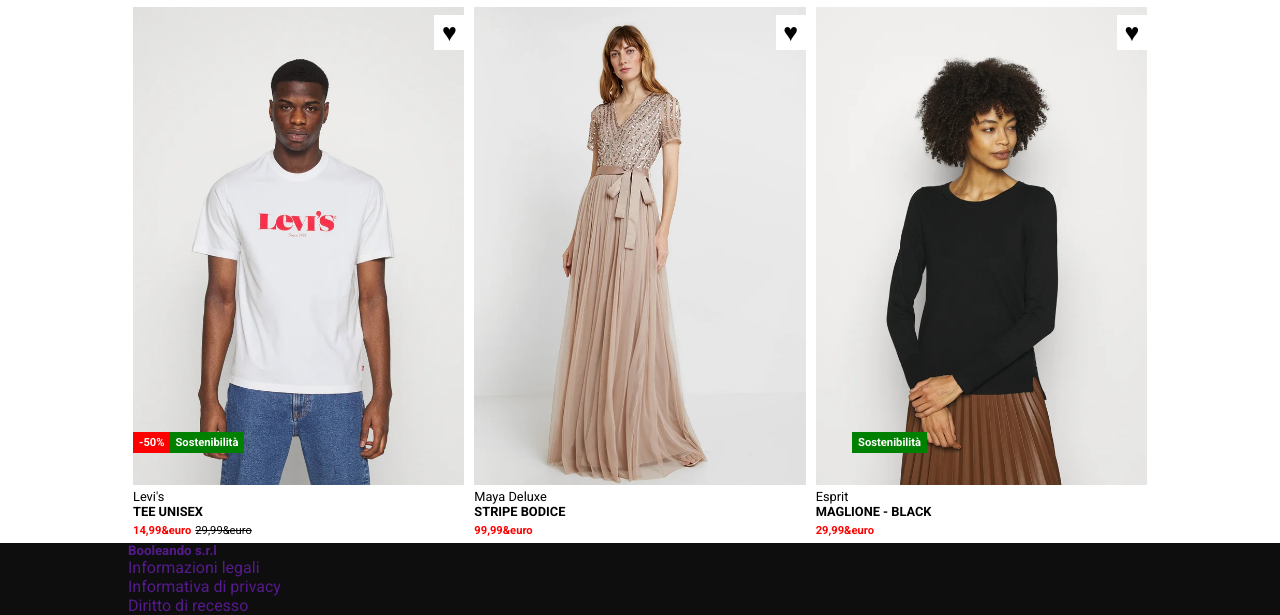
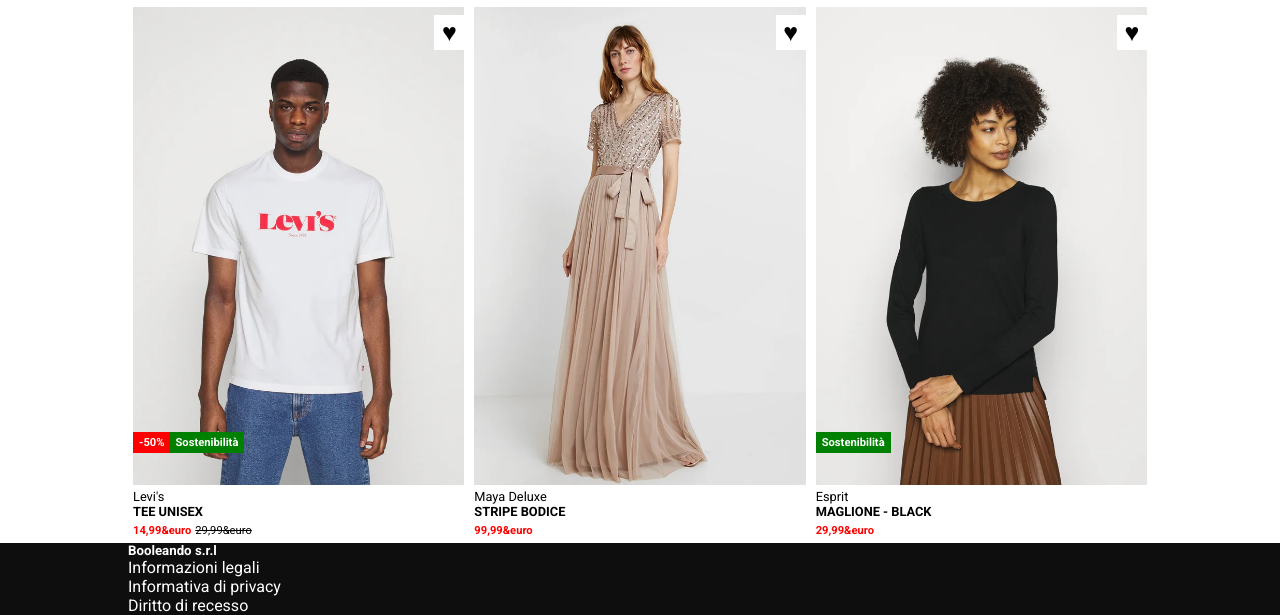
Before and after one commit to silviapetrino/html-css-boolando, a plain HTML site: page index.html in a window 1280 px wide. Shown: the part 640-1255 px from the top of the page. Drawn offline with Linux system fonts and the light colour scheme.

Commit message:
[fix] position of value in last child card

```diff
--- a/css/style.css
+++ b/css/style.css
@@ -40,6 +40,7 @@ ul {
 
 a {
   text-decoration: none;
+  color: white;
 }
 
 #topbar {
@@ -156,6 +157,9 @@ text-decoration: line-through;
   left: 11%;
 }
 
+.card:last-child .value {
+ left: 0;
+}
 
 /* img hover  */
 
@@ -189,7 +193,6 @@ text-decoration: line-through;
 
 footer {
   background-color: #0E0E0E;
-  color: white;
 }
 
 footer .container {
```
